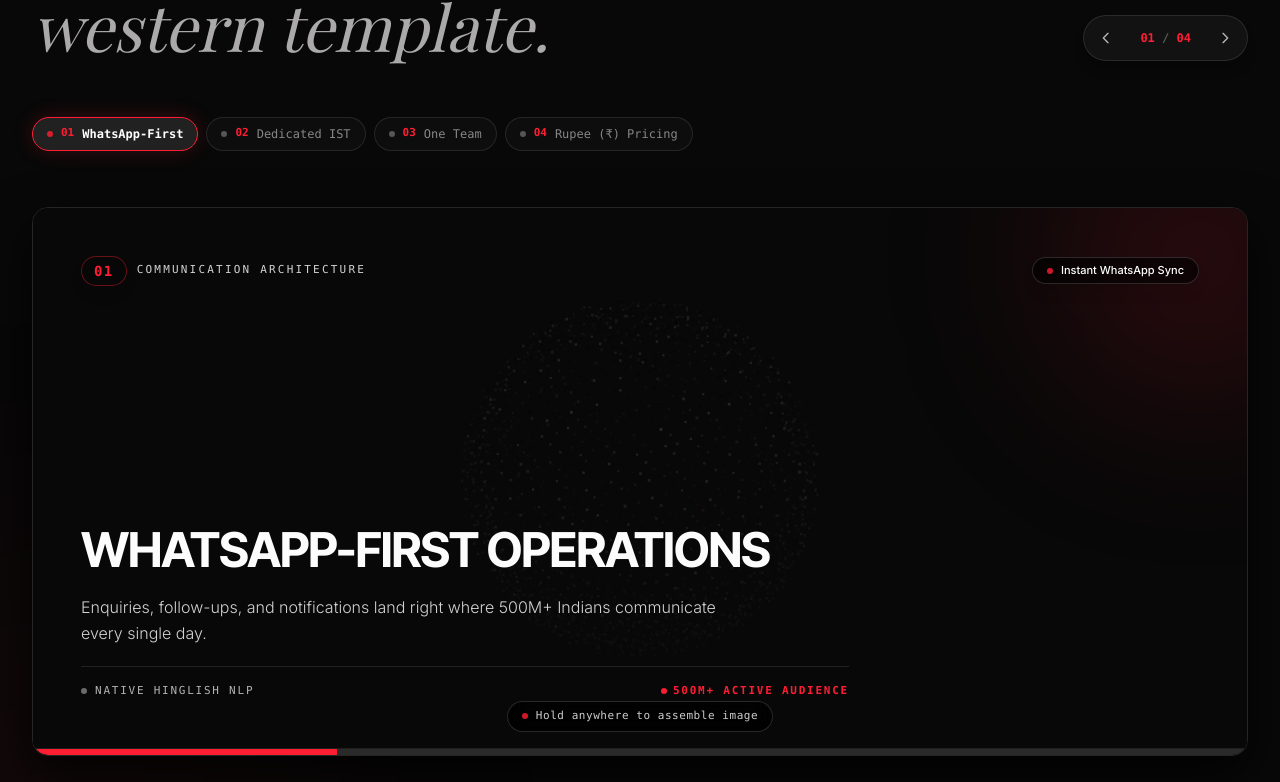
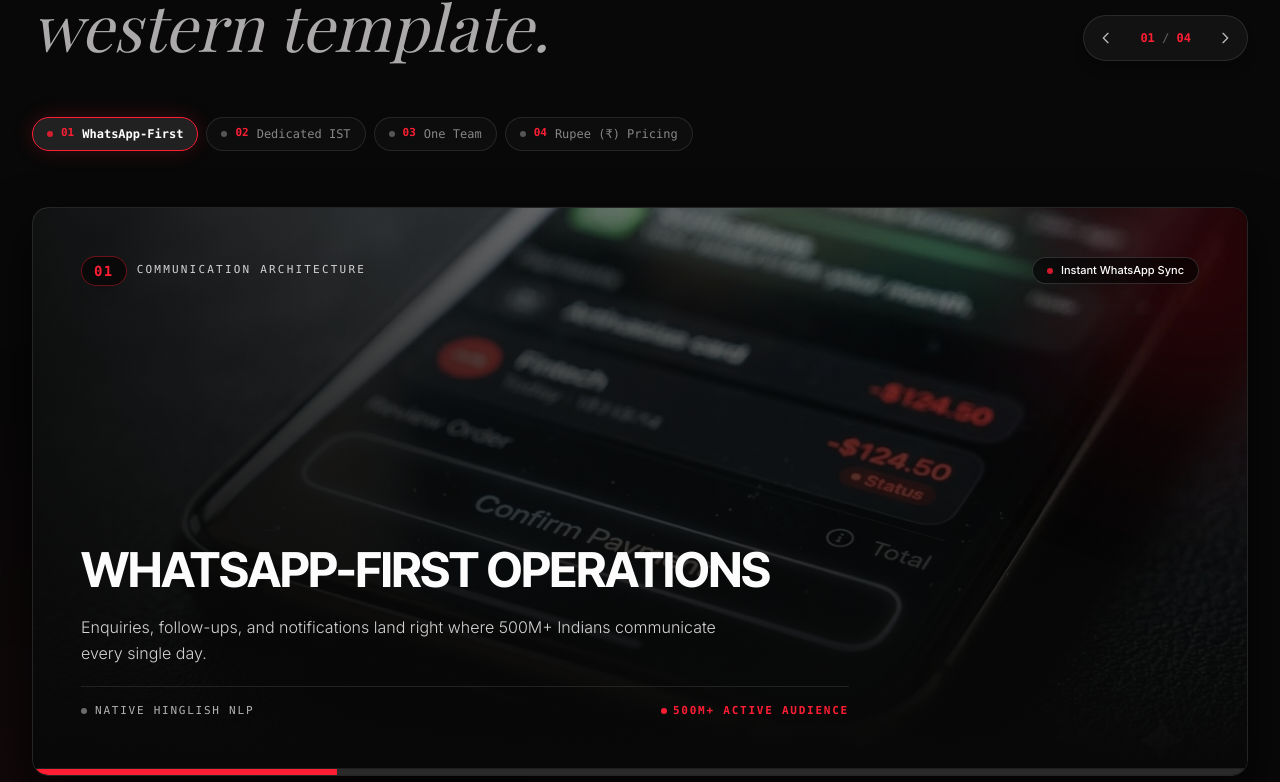
Before and after one commit to Aadarshsingh16/ETHIXWEB_ADARSH, a Next.js app: page /en in a window 1280 px wide. Shown: the part 7518-8300 px from the top of the page. Built offline with nearby package versions, Linux system fonts and the light colour scheme; no server answers.

Commit message:
fix: render real high-resolution artwork visibly in WhySection slides

```diff
--- a/src/components/sections/WhySection.tsx
+++ b/src/components/sections/WhySection.tsx
@@ -1,9 +1,9 @@
 "use client";
 
 import React, { useState, useRef, useCallback, useEffect } from "react";
+import Image from "next/image";
 import { SectionLabel } from "@/components/ui/SectionLabel";
 import { TwoToneHeading } from "@/components/ui/TwoToneHeading";
-import { ParticleMorphCanvas } from "@/components/ui/ParticleMorphCanvas";
 
 interface WhyCard {
   title: string;
@@ -287,24 +287,26 @@
               return (
                 <div
                   key={item.id}
-                  className="w-full shrink-0 min-w-full min-h-[460px] sm:min-h-[500px] lg:min-h-[540px] flex flex-col justify-between p-6 sm:p-10 lg:p-12 relative select-none"
+                  className="group w-full shrink-0 min-w-full min-h-[460px] sm:min-h-[500px] lg:min-h-[560px] flex flex-col justify-between p-6 sm:p-10 lg:p-12 relative select-none"
                 >
-                  {/* Interactive Particle Morph Background Container */}
+                  {/* High-Resolution Photographic Artwork Background */}
                   <div className="absolute inset-0 overflow-hidden select-none">
-                    <ParticleMorphCanvas
-                      imageSrc={item.image}
-                      title={item.title}
-                      accentColor="#fe1e34"
-                      isActive={isActive}
+                    <Image
+                      src={item.image}
+                      alt={item.title}
+                      fill
+                      priority={idx === 0}
+                      sizes="(max-width: 1280px) 100vw, 1280px"
+                      className="object-cover object-center scale-100 group-hover:scale-105 transition-transform duration-700 ease-out"
                     />
 
-                    {/* Dramatic Multi-Stop Obsidian Vignette Overlay */}
-                    <div className="absolute inset-0 bg-gradient-to-t from-[#080808] via-[#080808]/75 to-transparent pointer-events-none" />
-                    <div className="absolute inset-0 bg-radial from-transparent via-[#080808]/40 to-[#080808] pointer-events-none" />
+                    {/* Editorial Contrast Gradient: Image clearly visible on top/right, typography crystal-clear on bottom/left */}
+                    <div className="absolute inset-0 bg-gradient-to-t from-[#080808] via-[#080808]/60 to-black/20 pointer-events-none" />
+                    <div className="absolute inset-0 bg-gradient-to-r from-[#080808]/90 via-[#080808]/40 to-transparent pointer-events-none" />
 
                     {/* Arterial Red Ambient Glow Accent */}
                     <div
-                      className="absolute -top-24 -right-24 w-72 h-72 rounded-full bg-[#fe1e34]/15 blur-[90px] pointer-events-none"
+                      className="absolute -top-24 -right-24 w-72 h-72 rounded-full bg-[#fe1e34]/20 blur-[90px] pointer-events-none"
                       aria-hidden="true"
                     />
                   </div>
```
